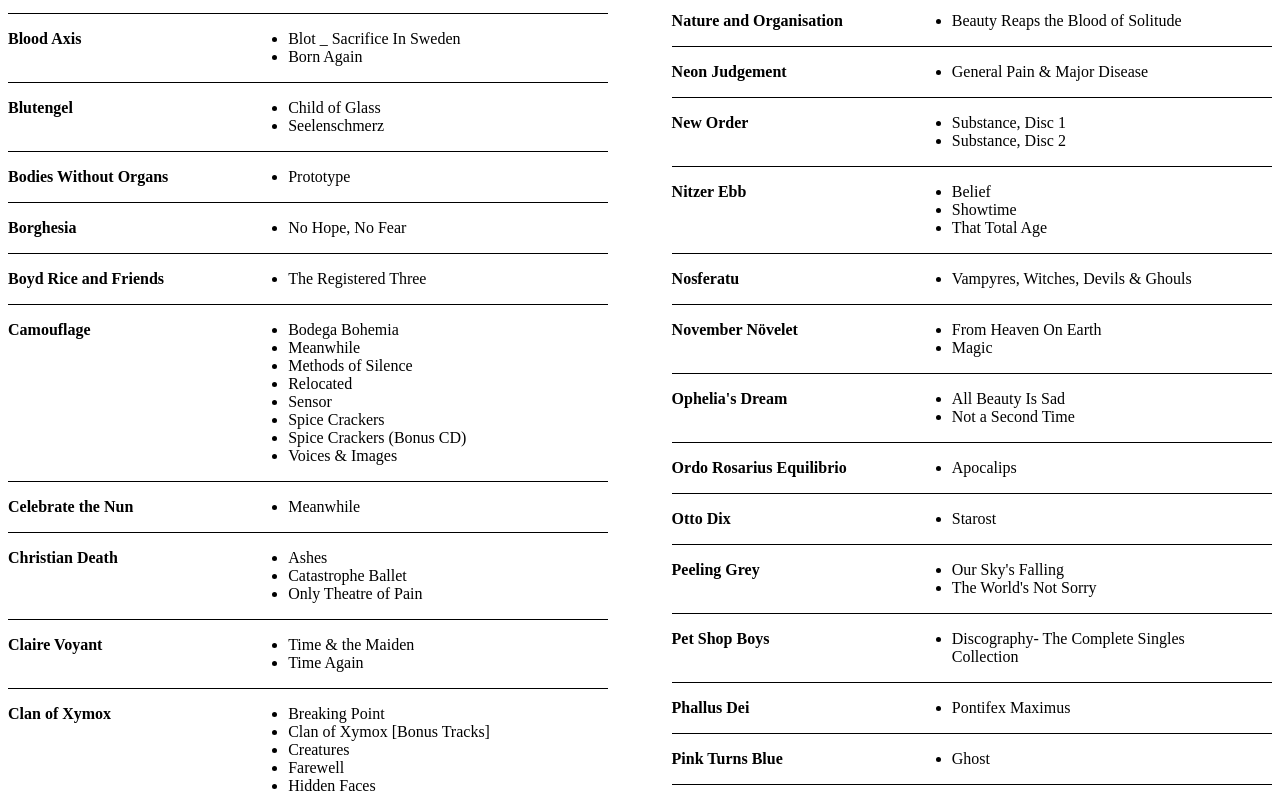
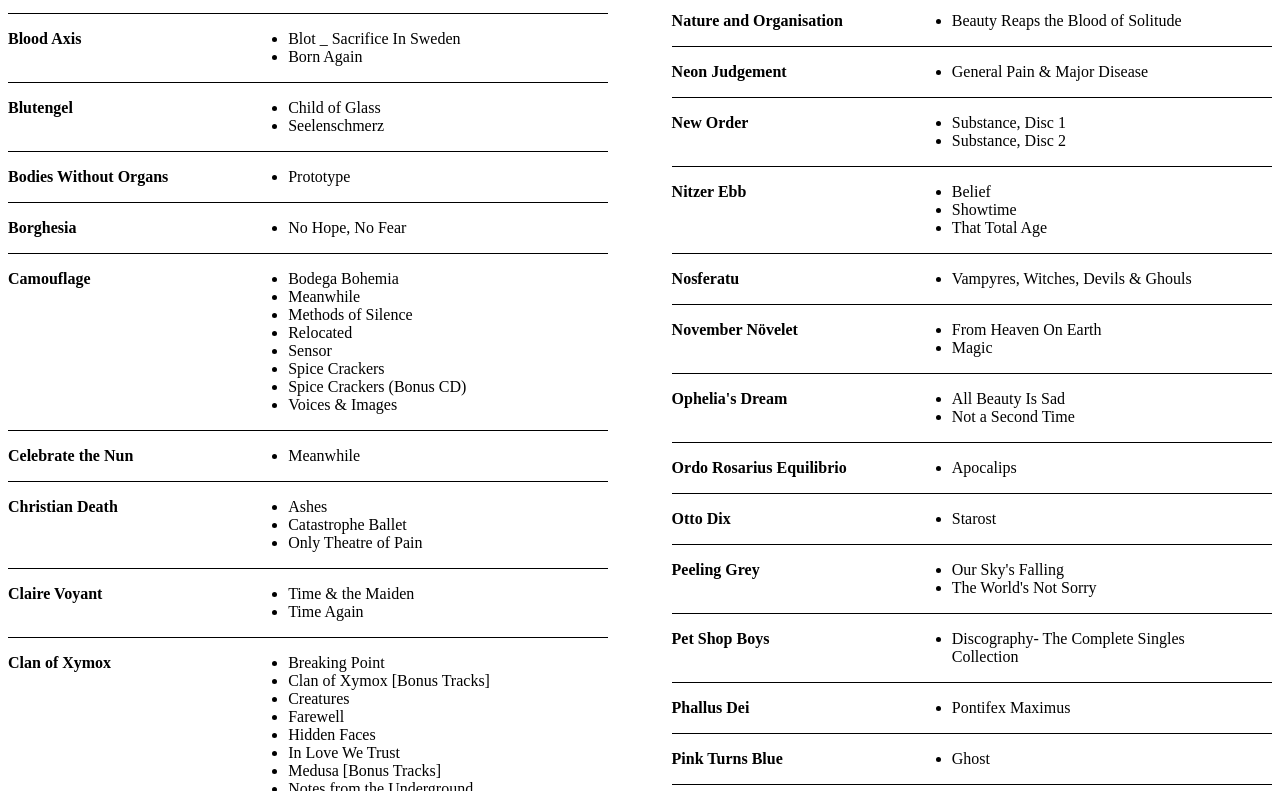
Before and after one commit to phobetron/phobetron.com, a plain HTML site: page collection.html in a window 1280 px wide. Shown: the part 1179-1970 px from the top of the page. Drawn offline with Linux system fonts and the light colour scheme.

Commit message:
Removing CD I think I gave away

```diff
--- a/collection.html
+++ b/collection.html
@@ -38,7 +38,7 @@
     </style>
   </head>
   <body>
-    <h1>Charles' CD Collection <small>(~360 albums from 153 bands)</small></h1>
+    <h1>Charles' CD Collection <small>(~360 albums from 152 bands)</small></h1>
     <dl>
 <dt><strong>_Of the Wand &amp; the Moon_</strong></dt>
 <dd>
@@ -168,12 +168,6 @@
 <dd>
   <ul>
     <li>No Hope, No Fear</li>
-  </ul>
-</dd>
-<dt><strong>Boyd Rice and Friends</strong></dt>
-<dd>
-  <ul>
-    <li>The Registered Three</li>
   </ul>
 </dd>
 <dt><strong>Camouflage</strong></dt>
```
